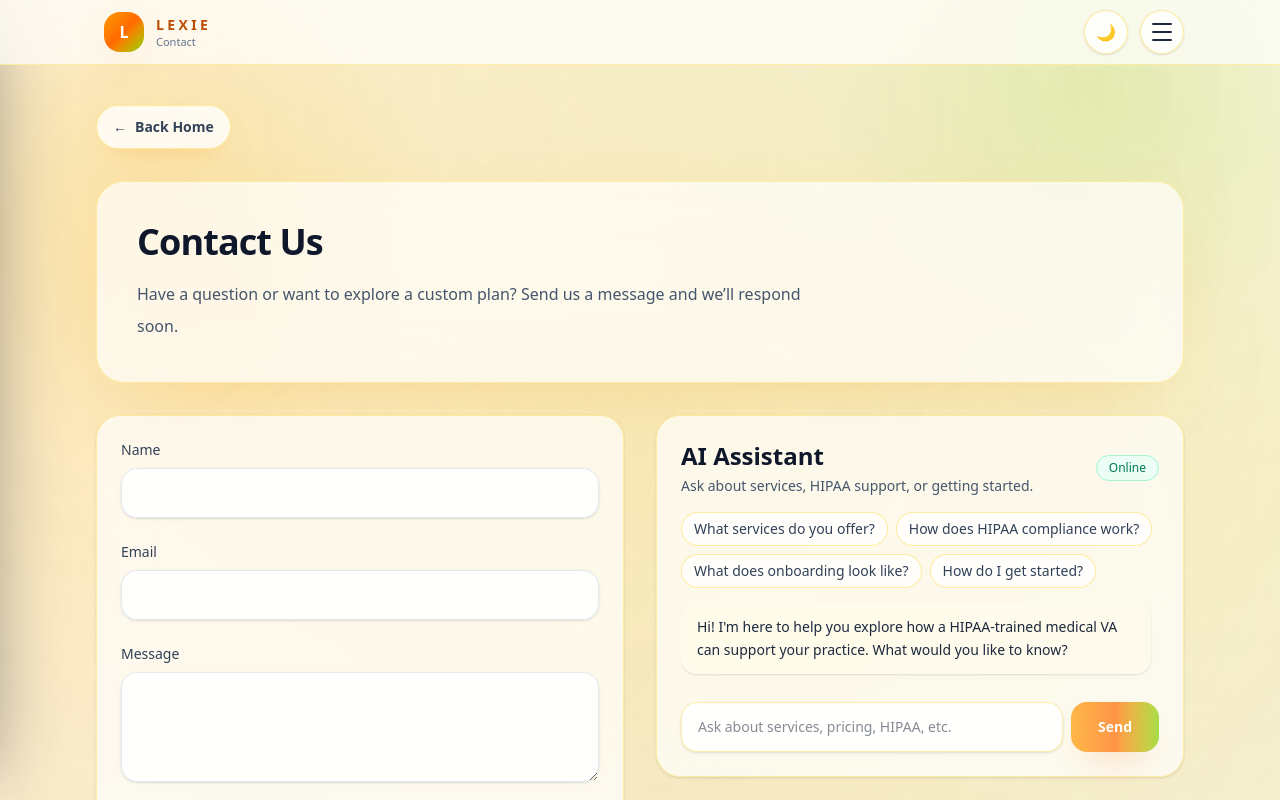
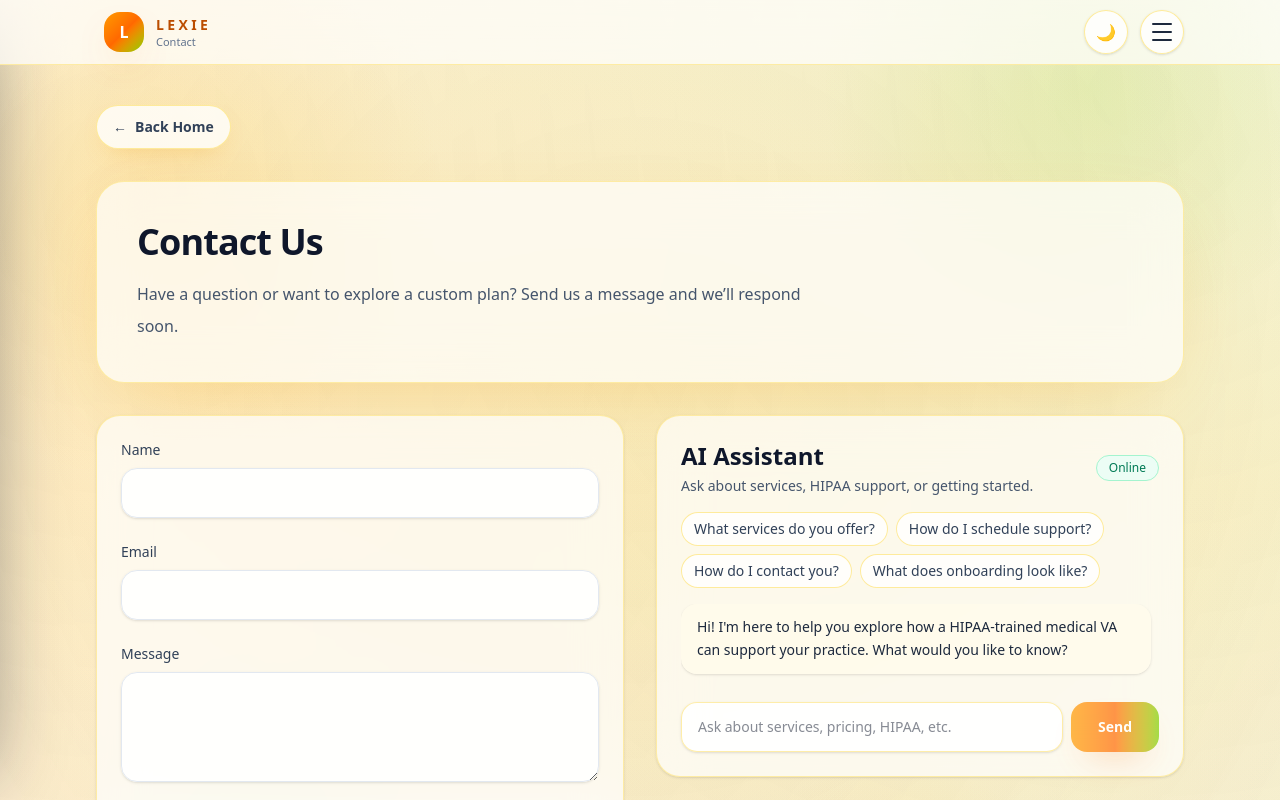
Before and after one commit to stellaXanthe/medicalVALexie, a Next.js app in the folder frontend/: page /contact in a window 1280 px wide. Shown: the top 800 px of the page. Built offline with nearby package versions, Linux system fonts and the light colour scheme.

Commit message:
improved chat simulator

```diff
--- a/frontend/app/components/ChatSimulator.tsx
+++ b/frontend/app/components/ChatSimulator.tsx
@@ -13,10 +13,36 @@ const defaultResponse =
 
 const suggestedPrompts = [
   "What services do you offer?",
-  "How does HIPAA compliance work?",
+  "How do I schedule support?",
+  "How do I contact you?",
   "What does onboarding look like?",
-  "How do I get started?",
 ];
+
+function buildLocalReply(message: string) {
+  const normalized = message.toLowerCase();
+
+  if (/(schedule|appointment|book|availability|calendar|reminder|follow-up)/.test(normalized)) {
+    return "I can help coordinate patient scheduling, reminder workflows, and follow-up tasks for your practice. If you’d like to move forward, use the Contact Us page and share what support you need most.";
+  }
+
+  if (/(contact|reach out|get in touch|message|talk|email|question)/.test(normalized)) {
+    return "You can reach out through the Contact Us form on this site. Share your name, email, and what you need help with so we can guide you to the right support plan.";
+  }
+
+  if (/(service|services|offer|what can you do|virtual assistant|support)/.test(normalized)) {
+    return "I can support scheduling, reminder coordination, insurance follow-up, intake support, referral routing, and billing-related administrative tasks for healthcare practices.";
+  }
+
+  if (/(hipaa|compliant|privacy|secure)/.test(normalized)) {
+    return "Yes—HIPAA-aware workflows are built into the support I provide. I can help with secure scheduling, intake, and follow-up processes while keeping privacy front and center.";
+  }
+
+  if (/(onboard|onboarding|start|get started|how do i)/.test(normalized)) {
+    return "Getting started is simple. Share a bit about your practice, the tasks you want help with, and your preferred workflow, and I’ll help you scope the right support plan.";
+  }
+
+  return null;
+}
 
 export function ChatSimulator() {
   const [messages, setMessages] = useState<Message[]>([
@@ -58,9 +84,22 @@ export function ChatSimulator() {
     setInput("");
     setIsThinking(true);
 
+    const localReply = buildLocalReply(text);
+
+    if (localReply) {
+      const assistantMessage: Message = {
+        id: nextId("a"),
+        role: "assistant",
+        text: localReply,
+      };
+      setMessages((prev) => [...prev, assistantMessage]);
+      setIsThinking(false);
+      return;
+    }
+
     try {
       // TODO: Replace with your actual Langflow endpoint if needed
-      const response = await fetch("/api/Langflow", {   // Adjust this URL if needed
+      const response = await fetch("/api/Langflow", {
         method: "POST",
         headers: { "Content-Type": "application/json" },
         body: JSON.stringify({ message: text }),
```
